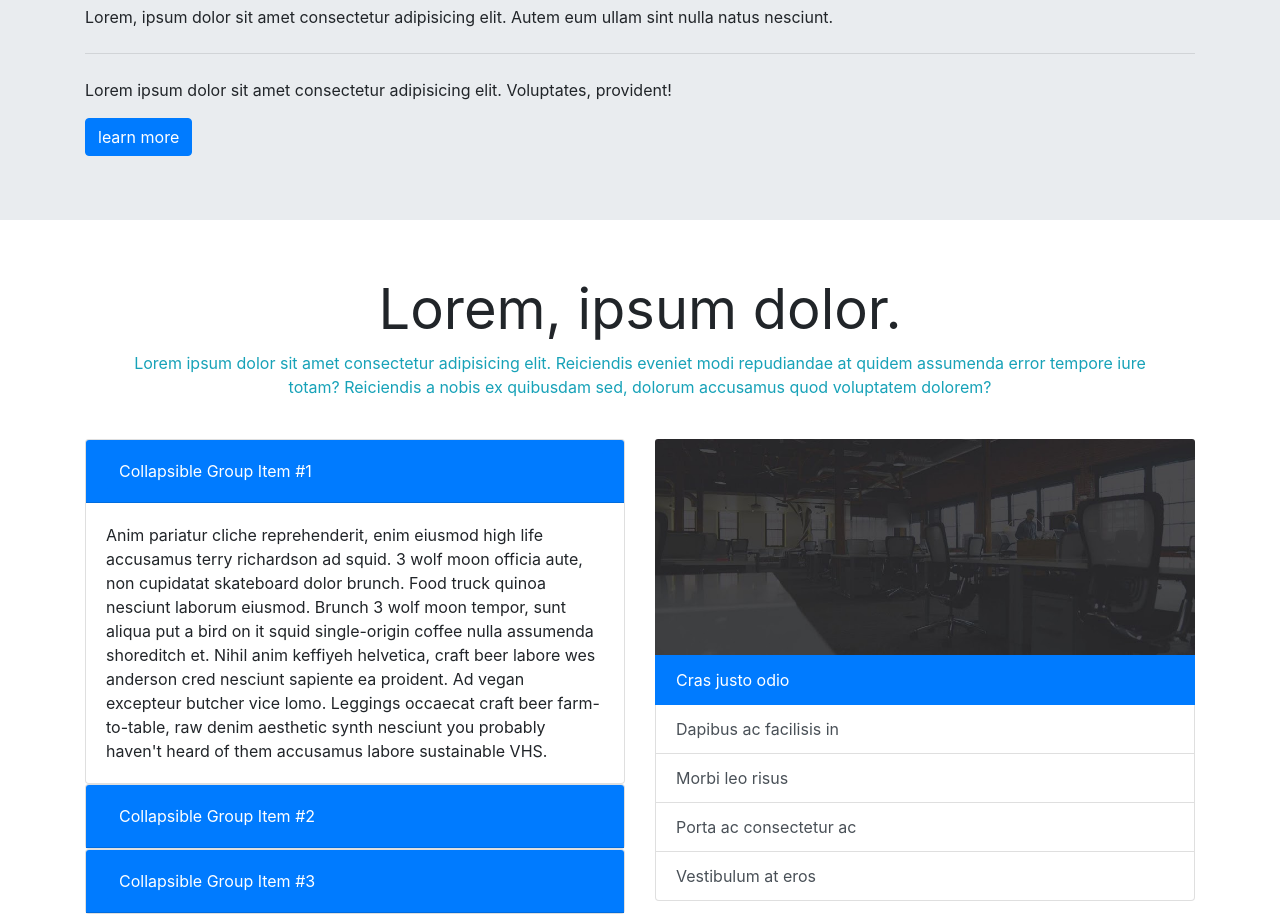
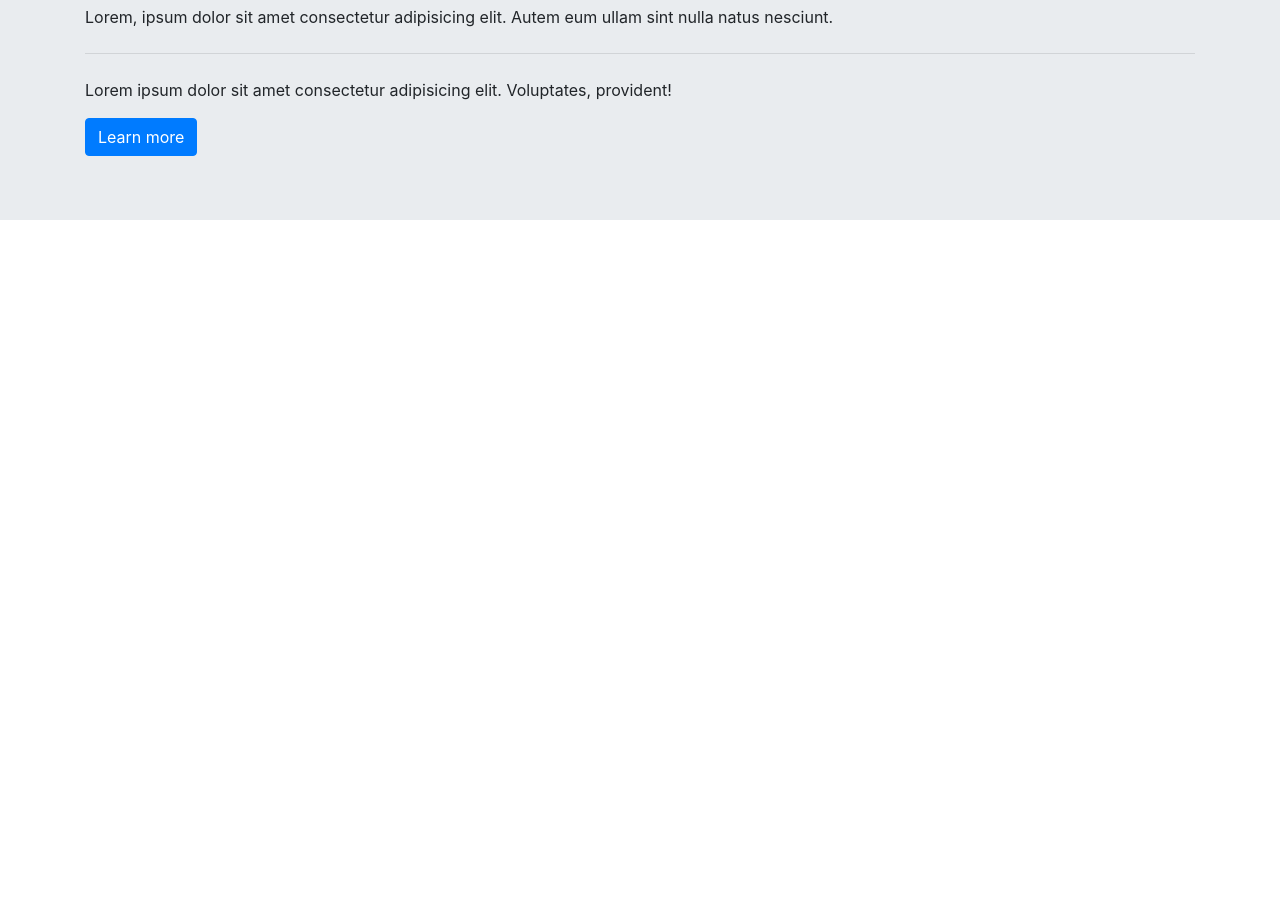
Before and after one commit to 0scar20183340/5to_Semestre, a website: page practica_B3/index.html in a window 1280 px wide. Shown: the part 1180-2097 px from the top of the page. After the commit the page ends 1432 px from the top, so only its background shows below. Drawn offline with nearby package versions, Linux system fonts and the light colour scheme.

Commit message:
practica b3, modificar jumbotron y segunda parte de pagina

```diff
--- a/practica_B3/index.html
+++ b/practica_B3/index.html
@@ -141,12 +141,11 @@
           <p>Lorem, ipsum dolor sit amet consectetur adipisicing elit. Autem eum ullam sint nulla natus nesciunt.</p>
           <hr class="my-4">
           <p>Lorem ipsum dolor sit amet consectetur adipisicing elit. Voluptates, provident!</p>
-          <input class="btn btn-primary" type="button" value="learn more">
+          <a class="btn btn-primary" data-toggle="collapse" href="#multiCollapseExample1" role="button" aria-expanded="false" aria-controls="multiCollapseExample1">Learn more</a>
         </div>
       </div>
 
-
-
+      <div class="collapse multi-collapse" id="multiCollapseExample1">
         <div class="container justify-content-center align-items-center">
           <!-- Contenido centrado verticalmente en la pantalla -->
           <div class="row justify-content-center">
@@ -225,6 +224,10 @@
         <div class="footer bg-dark text-white text-center py-2 py-lg-3 py-md-3 px-lg-5 px-md-5">
           <p class="px-3 px-lg-5 px-md-5">Lorem ipsum dolor sit amet consectetur adipisicing elit. Repudiandae eum rerum tenetur consequuntur esse, saepe quam dolores iusto aspernatur deleniti?</p>
         </div>
+      </div>
+
+
+
 
     <!-- Optional JavaScript -->
     <!-- jQuery first, then Popper.js, then Bootstrap JS -->
```
Lines whose indentation alone changed are shown as unchanged.
